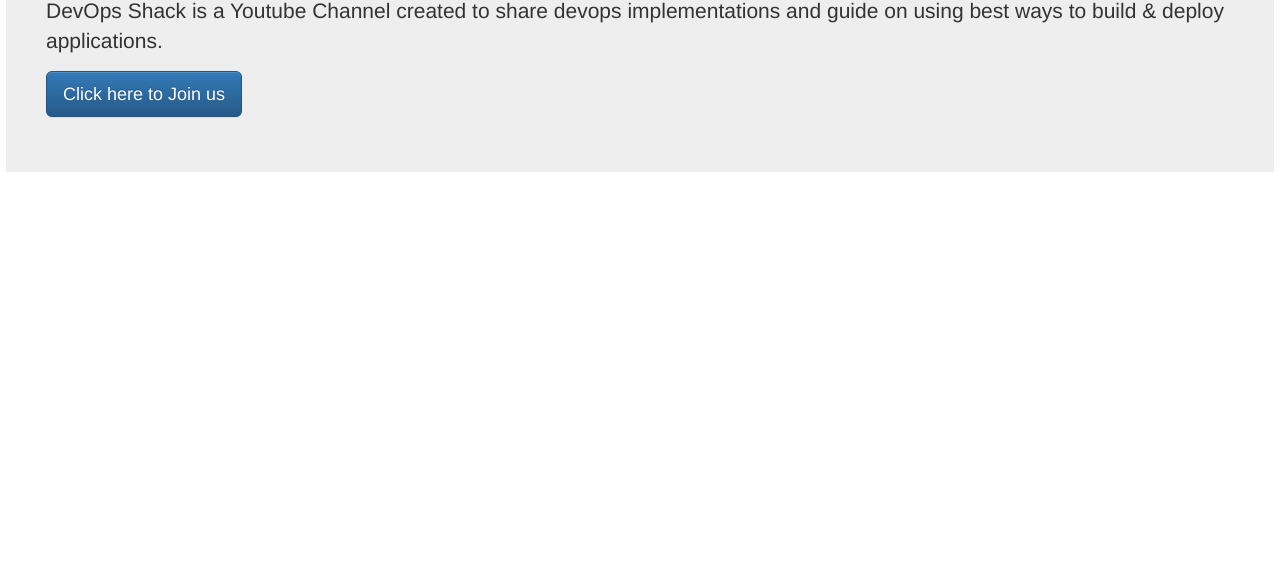
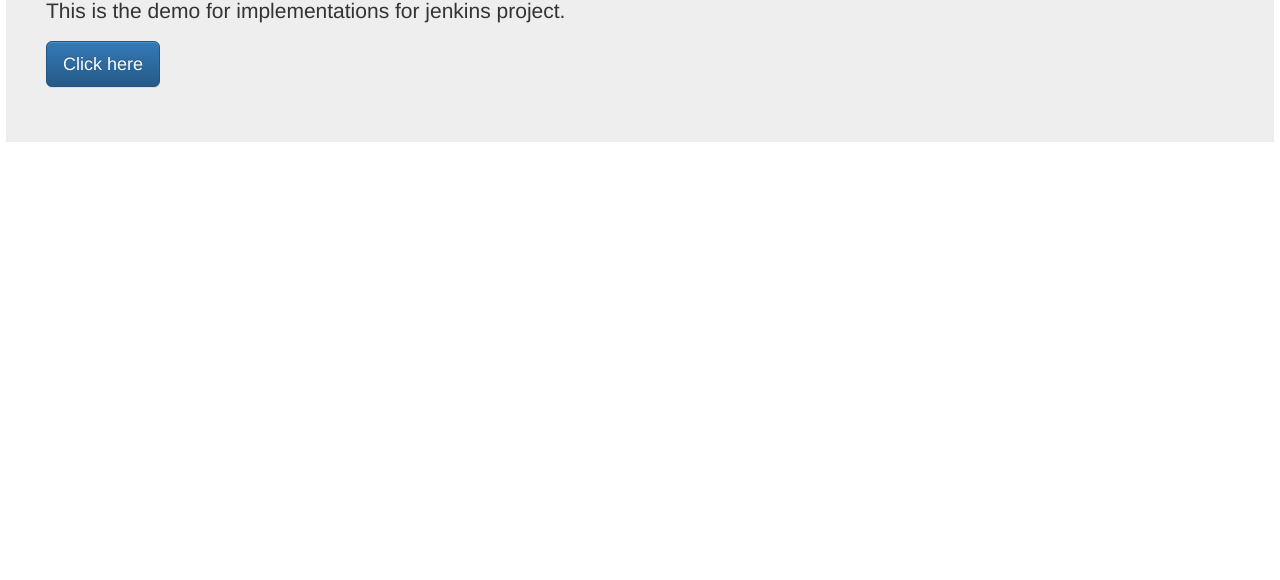
Before and after one commit to abhiman619/nodejs-app-35, a website: page about.html in a window 1280 px wide. Shown: the part 220-800 px from the top of the page. Drawn offline with nearby package versions, Linux system fonts and the light colour scheme.

Commit message:
Update about.html

```diff
--- a/about.html
+++ b/about.html
@@ -10,7 +10,7 @@
     <div style="margin:6px;">
       <nav class="navbar navbar-inverse navbar-static-top">
     <div class="container">
-      <a class="navbar-brand" href="/"> About DevOps Shack </a>
+      <a class="navbar-brand" href="/"> About DevOps </a>
       <ul class="nav navbar-nav">
         <li>
           <a href="/">Home</a>
@@ -23,8 +23,8 @@
   </nav>
       <div class="jumbotron"  style="padding:40px;">
         <h1>About Us</h1>
-        <strong><p> DevOps Shack is a Youtube Channel created to share devops implementations and guide on using best ways to build & deploy applications.</p></strong>
-        <p><a class="btn btn-primary btn-lg" href="#" role="button">Click here to Join us</a></p>
+        <strong><p> This is the demo for implementations for jenkins project.</p></strong>
+        <p><a class="btn btn-primary btn-lg" href="#" role="button">Click here</a></p>
       </div>
     </div>
   </body>
```
